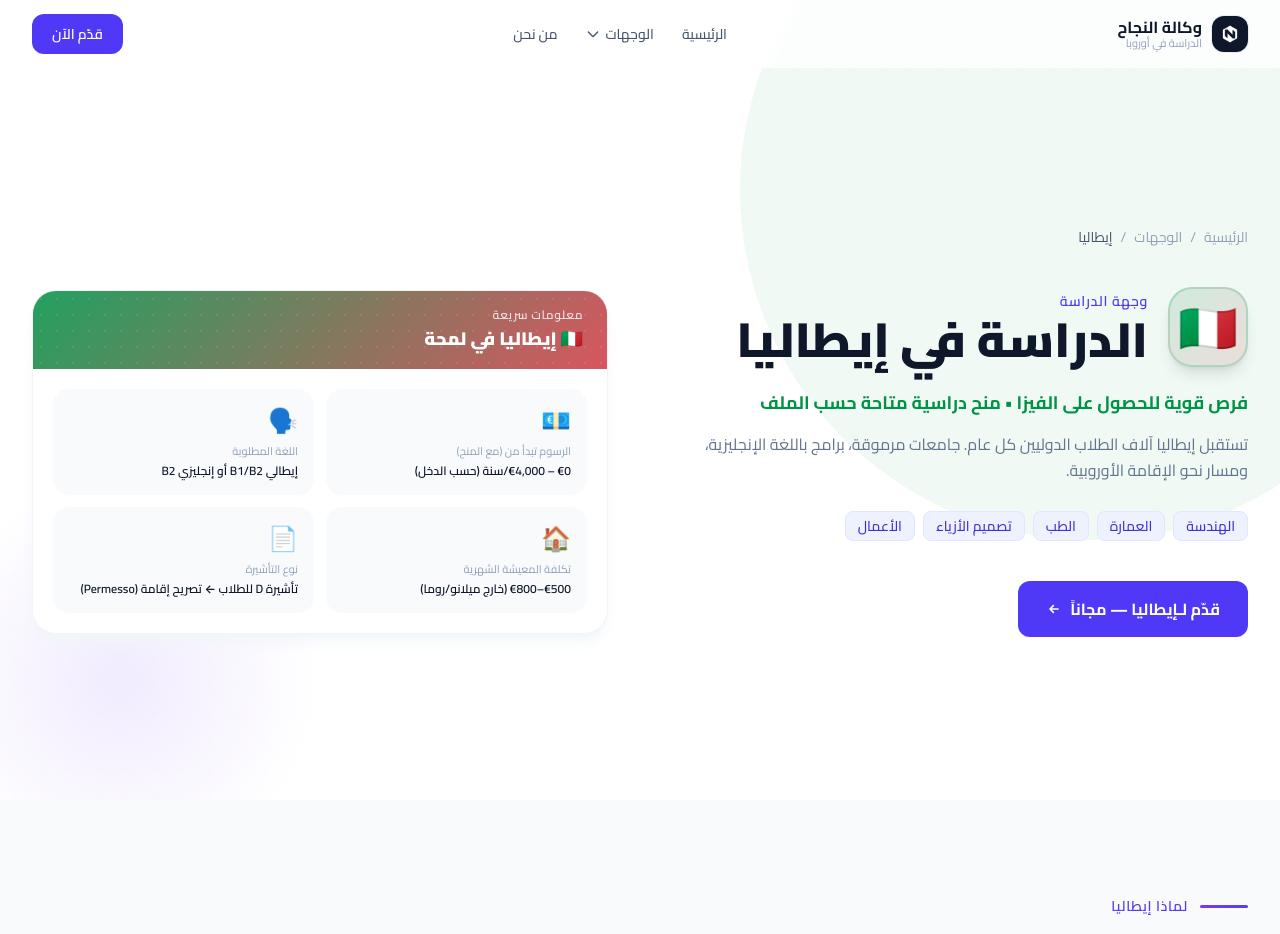
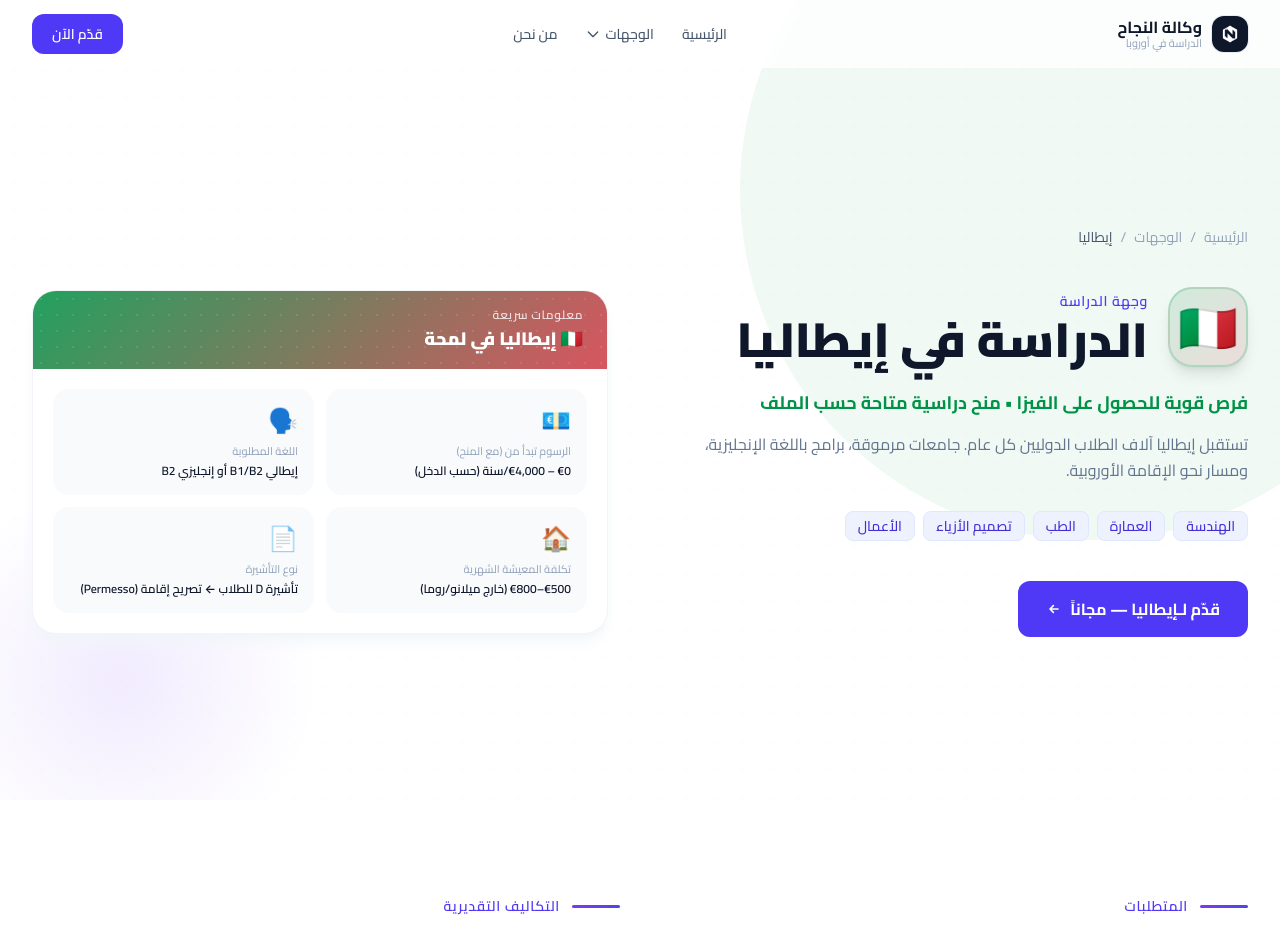
Before and after one commit to HaithemOfficial/elnadjah_webiste, a React (Vite) app: page /destinations/italy in a window 1280 px wide. Shown: the top 934 px of the page. Built offline with nearby package versions, Linux system fonts and the light colour scheme.

Commit message:
Move why students section below FAQ

```diff
--- a/src/pages/DestinationPage.jsx
+++ b/src/pages/DestinationPage.jsx
@@ -26,7 +26,6 @@ export default function DestinationPage() {
   return (
     <>
       <DestinationHero destination={destination} />
-      <WhyThisCountry destination={destination} />
       <RequirementsCosts destination={destination} />
       <Timeline destination={destination} />
       {/* <LanguageHelp destination={destination} /> */}
@@ -59,6 +58,7 @@ export default function DestinationPage() {
       )}
 
       <DestinationFAQ destination={destination} />
+      <WhyThisCountry destination={destination} />
       <DestinationCTA destination={destination} />
       <StickyMobileCTA label={`قدّم لـ${destination.name}`} />
     </>
```
